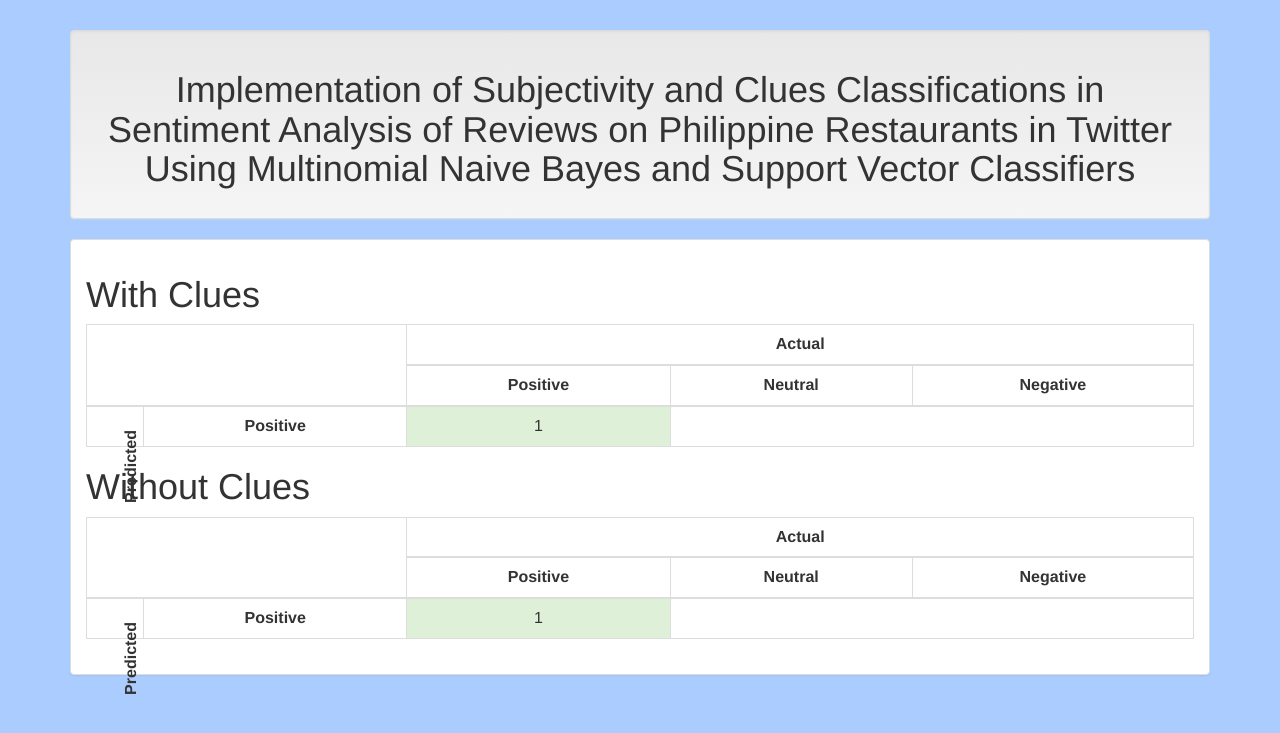
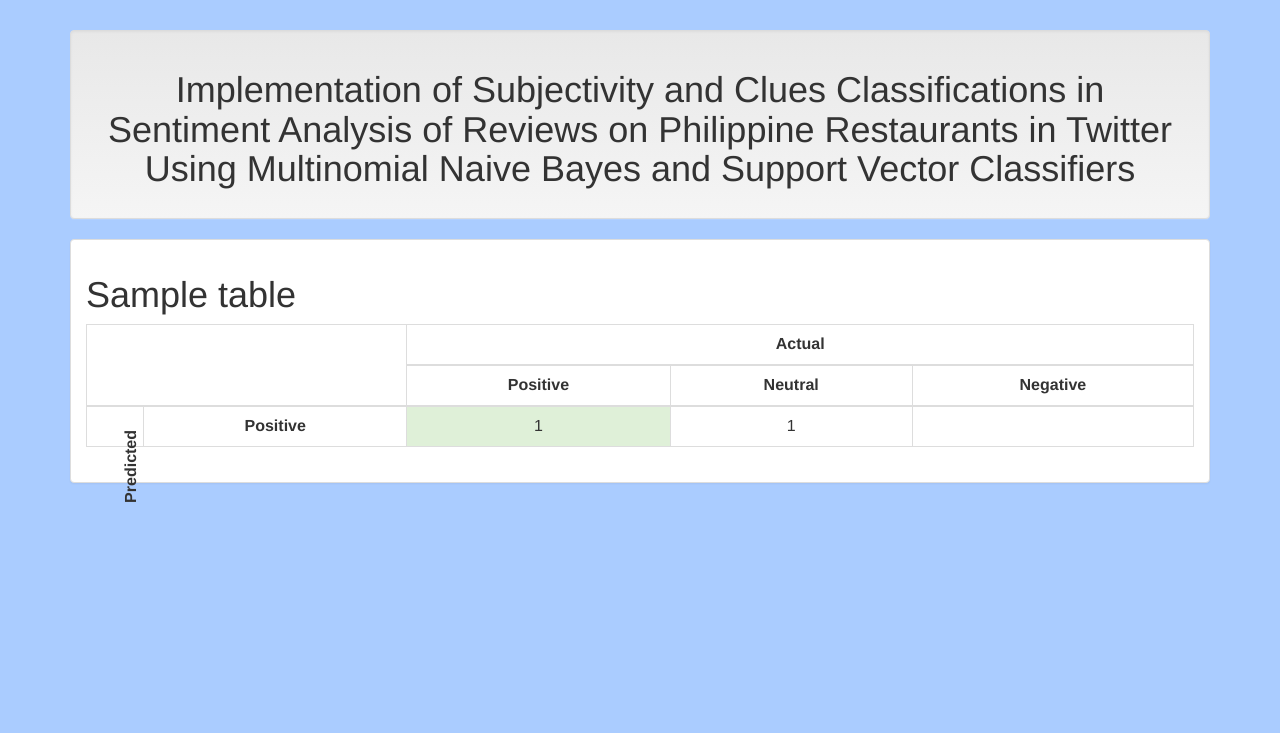
Before and after one commit to clrke/sarprit, a Django app: template global/templates/classifiers/presentation1.html in a window 1280 px wide. Shown: the top 733 px of the page. Run offline with Django 3.2, Linux system fonts and the light colour scheme; the template is opened without the code that fills it: most values are stand-ins (such as "Sample title", 1, 10 or a date in 2020); parts of the project's set-up code (start-up, migrations or seed data) failed here and were passed over; some libraries are stand-ins or nearby versions.

Commit message:
Simplify table presentation 1 by storing both tables to a single list

```diff
--- a/classifiers/views.py
+++ b/classifiers/views.py
@@ -219,6 +219,8 @@ def presentation1(request):
 
 	return render(request, 'classifiers/presentation1.html',
 		{
-			'table1': table1,
-			'table2': table2
+			'tables': [
+				{'name': 'With Clues', 'data': table1 },
+				{'name': 'Without Clues', 'data': table2 }
+			]
 		})
--- a/global/templates/classifiers/presentation1.html
+++ b/global/templates/classifiers/presentation1.html
@@ -17,7 +17,8 @@
 		<div class="container">
 			<div class="panel panel-default">
 				<div class="panel-body">
-					<h1> With Clues </h1>
+					{% for table in tables %}
+						<h1> {{table.name}} </h1>
 						<table class="table table-bordered table-centered">
 							<thead>
 								<tr>
@@ -35,7 +36,7 @@
 								</tr>
 							</thead>
 							<tbody>
-							{% for row in table1 %}
+								{% for row in table.data %}
 									<tr>
 									{% if forloop.first %}
 										<td rowspan="3">
@@ -70,59 +71,7 @@
 								{% endfor %}
 							</tbody>
 						</table>
-					<h1> Without Clues </h1>
-					<table class="table table-bordered table-centered">
-						<thead>
-							<tr>
-								<th colspan="2" rowspan="2">
-									&nbsp;
-								</th>
-								<th colspan="5">
-									Actual
-								</th>
-							</tr>
-							<tr>
-								<th> Positive </th>
-								<th> Neutral </th>
-								<th> Negative </th>
-							</tr>
-						</thead>
-						<tbody>
-							{% for row in table2 %}
-								<tr>
-								{% if forloop.first %}
-									<td rowspan="3">
-										<div class="vertical-text">
-											<b>Predicted</b>
-										</div>
-									</td>
-								{% endif %}
-								{% if forloop.counter0 == 0 %}
-									<td>
-										<b>Positive</b>
-									</td>
-								{% elif forloop.counter0 == 1 %}
-									<td>
-										<b>Neutral</b>
-									</td>
-								{% else %}
-									<td>
-										<b>Negative</b>
-									</td>
-								{% endif %}
-								{% for column in row %}
-									<td class="
-									{% if forloop.counter0 == forloop.parentloop.counter0 %}
-										success
-									{% endif %}
-									">
-										{{ column|length }}
-									</td>
 					{% endfor %}
-								</tr>
-							{% endfor %}
-						</tbody>
-					</table>
 				</div>
 			</div>
 		</div>
```
Lines whose indentation alone changed are shown as unchanged.
